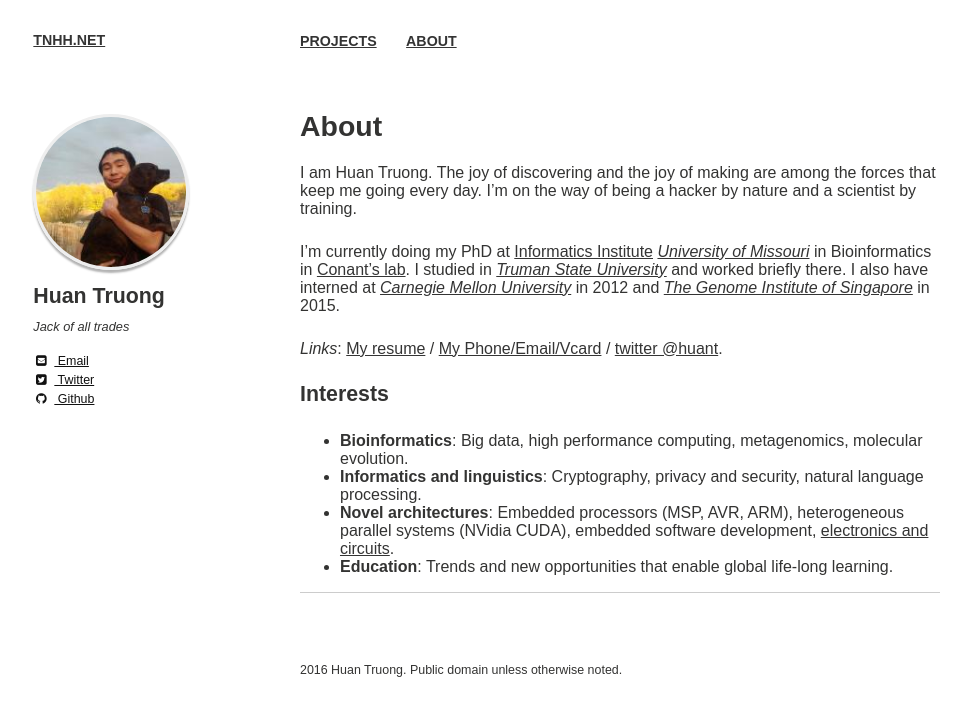
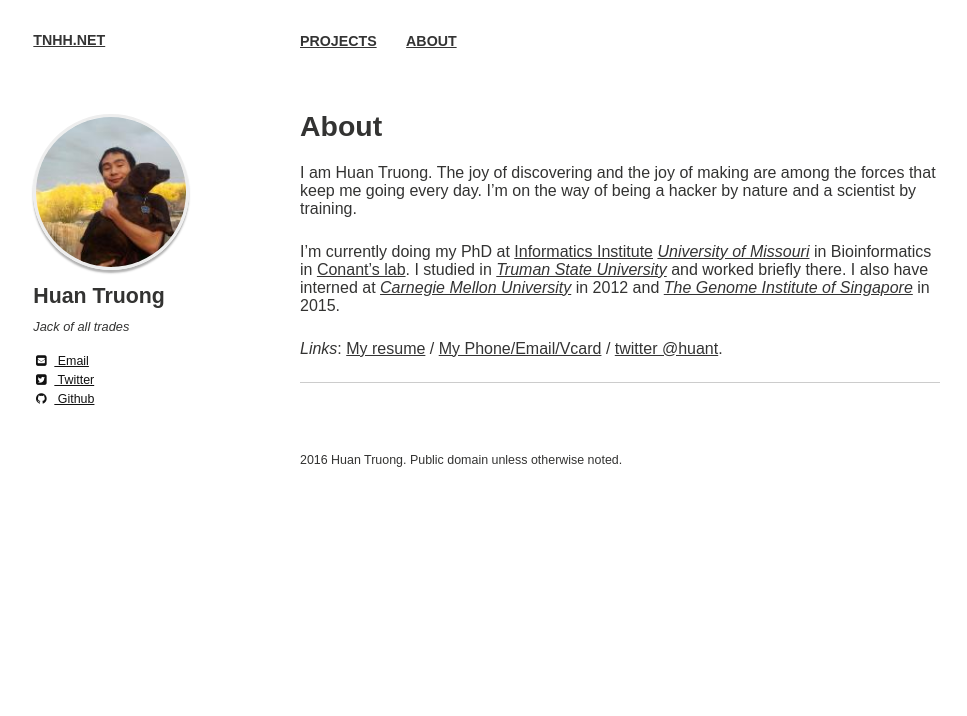
Before and after one commit to htruong/htruong.github.io, a Jekyll site: the page built from about.md, in a window 1280 px wide. Shown: the top 716 px of the page, without its empty margins (20-987 px from the left). Built offline with Jekyll 4.4.1, drawn with Linux system fonts in a browser that asks for light colours; nearby versions of some CDN libraries.

Commit message:
Update about.md

```diff
--- a/about.md
+++ b/about.md
@@ -8,10 +8,3 @@ I am Huan Truong. The joy of discovering and the joy of making are among the for
 I'm currently doing my PhD at [Informatics Institute](http://muii.missouri.edu/) [_University of Missouri_](http://www.mizzou.edu/) in Bioinformatics in [Conant's lab](http://web.missouri.edu/~conantg/). I studied in [_Truman State University_](http://www.truman.edu/) and worked briefly there. I also have interned at [_Carnegie Mellon University_](http://www.cmu.edu/) in 2012 and [_The Genome Institute of Singapore_](http://www.a-star.edu.sg/gis) in 2015.
 
 _Links_: [My resume](/cv.pdf) / [My Phone/Email/Vcard](/vc) / [twitter @huant](https://twitter.com/huant).
-
-### Interests
-
-- **Bioinformatics**: Big data, high performance computing, metagenomics, molecular evolution.
-- **Informatics and linguistics**: Cryptography, privacy and security, natural language processing.
-- **Novel architectures**: Embedded processors (MSP, AVR, ARM), heterogeneous parallel systems (NVidia CUDA), embedded software development, [electronics and circuits](https://verify.edxonline.org/cert/e8322a7ae5cb463496f1ab2414c19596).
-- **Education**: Trends and new opportunities that enable global life-long learning.
```
